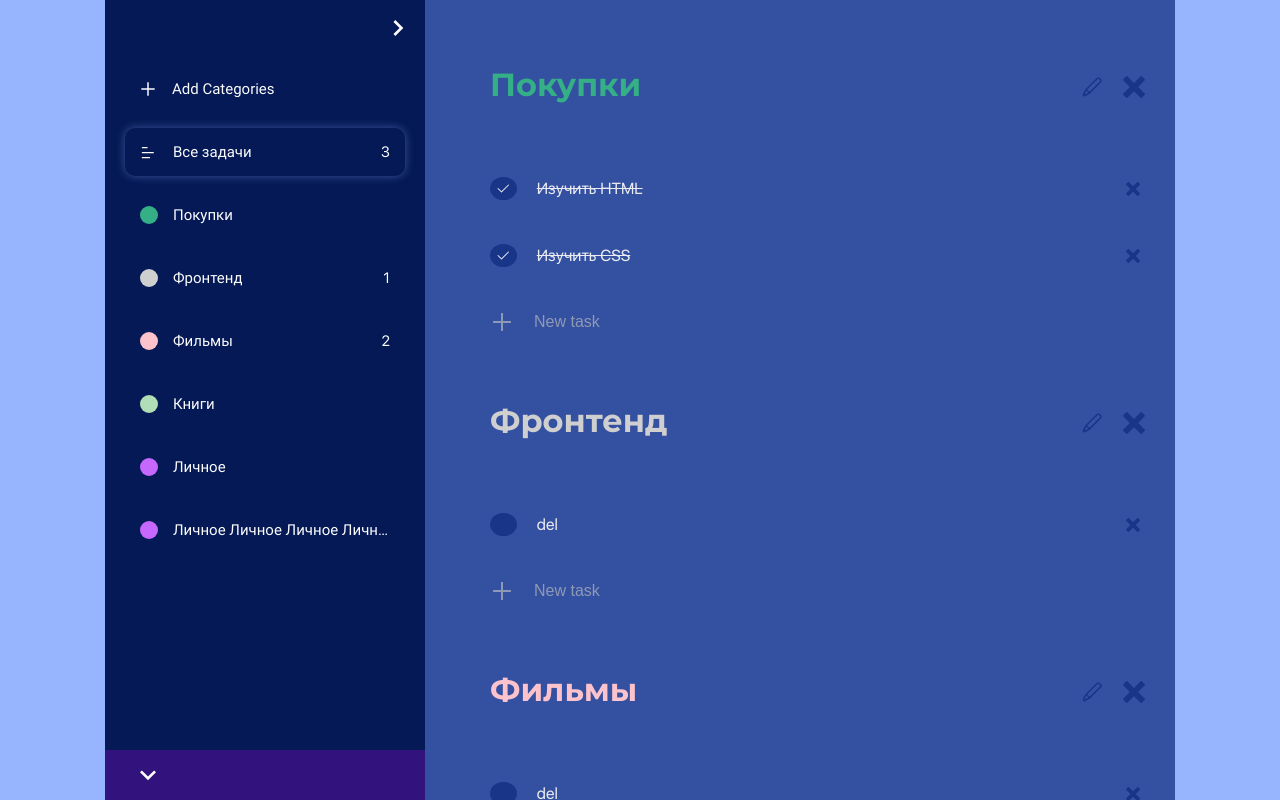
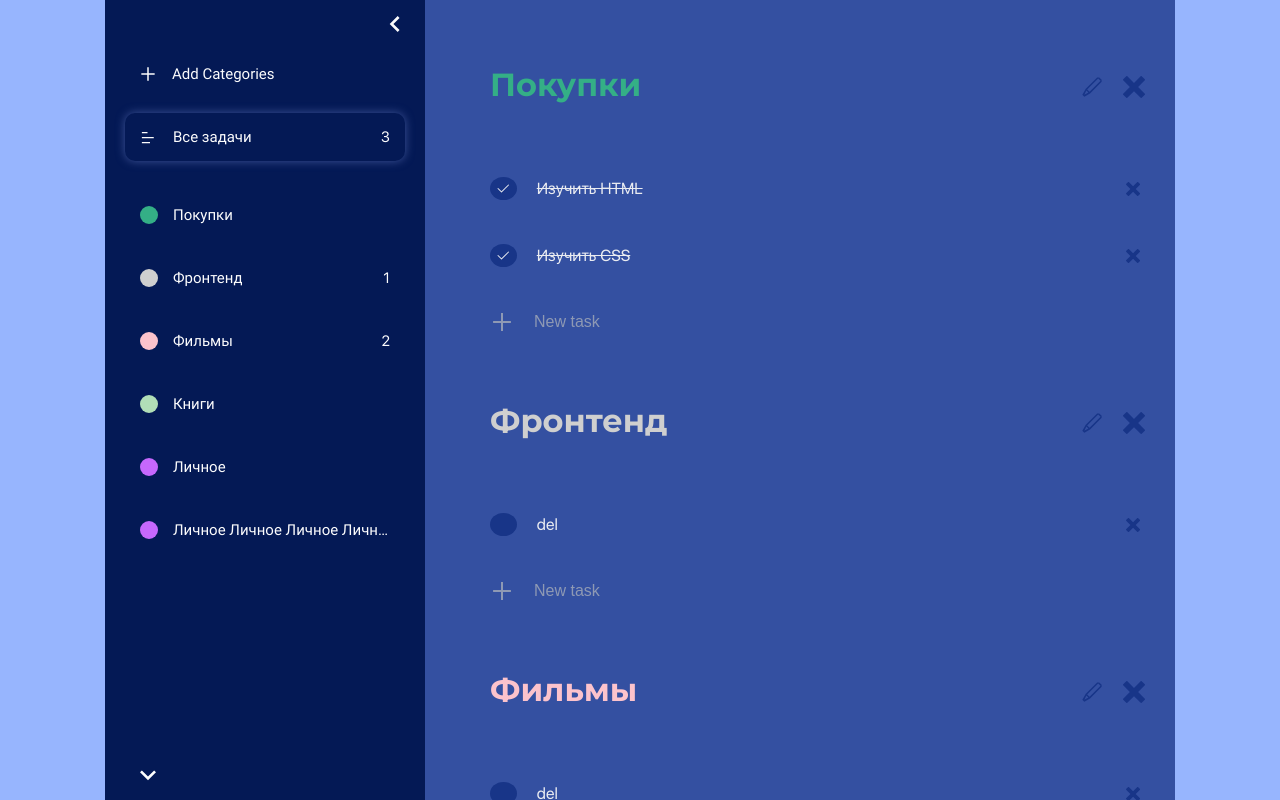
Before and after one commit to igarok88/react-todos, a React (Create React App) app: page / in a window 1280 px wide. Built offline with nearby package versions, Linux system fonts and the light colour scheme.

Commit message:
add response style

```diff
--- a/src/components/Auth/Auth.scss
+++ b/src/components/Auth/Auth.scss
@@ -58,7 +58,7 @@
     transition: bottom ease 0.5s;
     position: absolute;
     background-color: rgb(50, 18, 124);
-
+    bottom: -100%;
     // overflow: hidden;
     // z-index: 10;
     width: 100%;
--- a/src/components/Categories/AddCategories/AddCategories.scss
+++ b/src/components/Categories/AddCategories/AddCategories.scss
@@ -1,30 +1,35 @@
 .categories {
+  // transition: all ease 5s;
   &__add {
     // margin: 70px 0;
     position: relative;
   }
   &__add-wrapper {
     cursor: pointer;
-    margin: 15px;
+    margin: 0 15px 15px;
     padding: 15px;
     padding-left: 14px;
-    // margin-top: 30px;
     display: flex;
     align-items: center;
-    // position: relative;
     font-size: 15px;
     color: darken($color: #fcfcfd, $amount: 30);
     border-radius: 10px;
     transition: box-shadow 0.7s ease;
     &:hover {
-      box-shadow: 0px 0px 40px 0px #3e5497;
+      box-shadow: 0px 0px 15px 0px #3e5497;
     }
   }
   &.show-small &__add-wrapper {
-    margin: 15px 7px;
-    padding: 0;
+    transition: all ease 0.5s;
+    margin: 0;
+    padding: 6px 0px;
+    justify-content: center;
+    &:hover {
+      box-shadow: inset 0px 0px 15px 0px #3e5497;
+    }
   }
   &__add-icon {
+    transition: all ease 0.5s;
     width: 18px;
     height: 18px;
     margin-right: 15px;
@@ -38,18 +43,27 @@
   &.show-small &__add-icon {
     width: 30px;
     height: 30px;
-    // font-size: 28px;
+    margin: 0;
   }
 
   &__add-title {
+    transition: all ease 0.5s;
+    opacity: 1;
+    visibility: visible;
     color: #fcfcfd;
 
     width: 100%;
     font-size: 15px;
     font-family: "Roboto-Regular";
+    white-space: nowrap; /* Текст не переносится */
+    overflow: hidden; /* Обрезаем всё за пределами блока */
+    text-overflow: ellipsis; /* Добавляем многоточие */
   }
   &.show-small &__add-title {
-    display: none;
+    transition: all ease 0.5s;
+    opacity: 0;
+    visibility: hidden;
+    width: 0;
   }
   &__add-popup-backgroud {
     backdrop-filter: blur(2px);
--- a/src/components/Categories/Categories.js
+++ b/src/components/Categories/Categories.js
@@ -55,10 +55,10 @@ export default function Categories({
 
   return (
     <div className="categories" ref={categoriesRef}>
-      <div className="categories__menu-btn" onClick={toggleMenu}>
+      <div className="categories__menu-arrow-btn" onClick={toggleMenu}>
         <MdKeyboardArrowRight />
       </div>
-      <div className="categories__items" ref={categoriesItemsRef}>
+      <div className="categories__static-items">
         <AddCategories
           setCategoryList={setCategoryList}
           colors={colors}
@@ -76,6 +76,8 @@ export default function Categories({
             icon={<RiBarChartHorizontalLine />}
           />
         )}
+      </div>
+      <div className="categories__items" ref={categoriesItemsRef}>
         {categoryList.map((list) => {
           list.color = colors.filter(
             (color) => color.id === list.colorId
--- a/src/components/Categories/Categories.scss
+++ b/src/components/Categories/Categories.scss
@@ -5,22 +5,23 @@
   padding: 50px 0px;
   font-size: 15px;
   width: 320px;
-
-  // border-radius: 20px;
-  // margin: 10px;
-
-  // overflow: auto;
-
+  display: flex;
+  flex-direction: column;
+  justify-content: flex-start;
+  align-items: stretch;
+  align-content: flex-start;
+  transition: all ease 0.5s;
   @media (max-width: 800px) {
     width: 260px;
   }
   &.show-small {
-    width: 60px;
+    width: 65px;
   }
-  &__menu-btn {
+
+  &__menu-arrow-btn {
     position: absolute;
-    top: 10px;
-    right: 10px;
+    top: 7px;
+    right: 12px;
     cursor: pointer;
     font-size: 32px;
     height: 35px;
@@ -28,6 +29,11 @@
     display: flex;
     justify-content: center;
     align-items: center;
+    transform: rotate(180deg);
+    transition: transform 0.5s ease;
+  }
+  &.show-small &__menu-arrow-btn {
+    transform: rotate(0);
   }
 }
 
--- a/src/components/Categories/CategoriesItem/CategoriesItem.scss
+++ b/src/components/Categories/CategoriesItem/CategoriesItem.scss
@@ -1,9 +1,13 @@
 .categories {
+  &__static-items {
+    padding: 0 5px;
+  }
+
   &__items {
-    padding: 0px 5px 50px;
+    padding: 0 5px;
     overflow: auto;
-    height: 100%;
   }
+
   &__item {
     position: relative;
     cursor: pointer;
@@ -13,21 +17,26 @@
     justify-content: space-between;
     align-items: center;
     border-radius: 10px;
+
     transition: box-shadow 0.7s ease;
     &.active {
       box-shadow: 0px 0px 10px 0px #3e5497;
     }
     &:hover {
-      box-shadow: 0px 0px 40px 0px #3e5497;
+      box-shadow: 0px 0px 15px 0px #3e5497;
     }
   }
   &.show-small &__item {
     padding: 6px;
     margin: 13px 0px;
+    &.active {
+      box-shadow: inset 0px 0px 10px 0px #3e5497;
+    }
+    &:hover {
+      box-shadow: inset 0px 0px 15px 0px #3e5497;
+    }
   }
-  &.show-small &__name:nth-child(1) {
-    display: none;
-  }
+
   &__title {
     display: flex;
     overflow: hidden;
@@ -37,6 +46,7 @@
     overflow: visible;
   }
   &__icon {
+    transition: all ease 0.5s;
     flex-shrink: 0;
     width: 18px;
     height: 18px;
@@ -53,34 +63,43 @@
     border-radius: 8px;
   }
   &__name {
+    transition: all ease 0.5s;
     font-size: 15px;
     font-family: "Roboto-Regular";
     white-space: nowrap; /* Текст не переносится */
     overflow: hidden; /* Обрезаем всё за пределами блока */
     text-overflow: ellipsis; /* Добавляем многоточие */
+    width: 100%;
   }
   &.show-small &__name {
+    transition: all ease 0.5s;
+    font-size: 25px;
+    opacity: 0;
+    visibility: hidden;
     position: absolute;
     overflow: hidden;
     top: 6px;
     left: 9px;
     width: 27px;
+    -webkit-text-stroke: 1px rgba(0, 0, 0, 0.103);
   }
-  &.show-small &__name::first-letter {
-    font-size: 25px;
+
+  &.show-small &__items &__name {
+    opacity: 1;
+    visibility: visible;
   }
-  &__name.checked {
-    text-decoration: underline;
-  }
+
   &__count {
     margin-left: 15px;
     align-self: flex-end;
+    transition: all ease 0.5s;
   }
   &.show-small &__count {
+    transition: all ease 0.5s;
     position: absolute;
     padding-bottom: 2px;
-    top: 0px;
-    right: 0px;
+    top: 2px;
+    right: 2px;
     padding: 2px;
     background-color: rgb(194, 81, 81);
     width: 15px;
```
